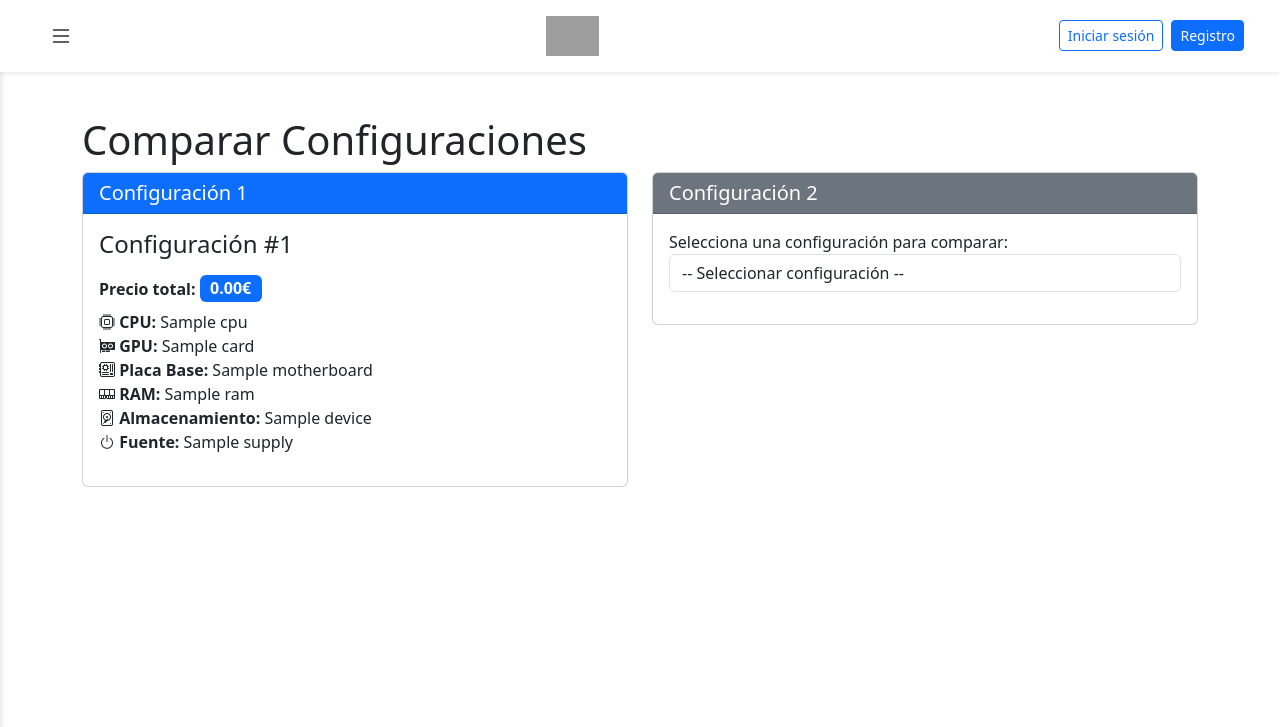
After one commit to apadoss/TFG, a Laravel app: page /configuraciones/1/comparar in a window 1280 px wide. The commit adds this page. Shown: the top 727 px of the page. Run offline with Laravel 12, Linux system fonts and the light colour scheme; tables that the repository leaves empty hold one stand-in row (values such as "Sample post"); some libraries are stand-ins or nearby versions; grey boxes are pictures that could not be loaded.

Commit message:
feat(configuraciones): Añadida comparación entre configuraciones

```diff
--- a/app/Http/Controllers/ConfiguracionesController.php
+++ b/app/Http/Controllers/ConfiguracionesController.php
@@ -36,4 +36,31 @@ class ConfiguracionesController extends Controller
 
         return redirect(route('configuraciones.index'));
     }
+
+    public function compare($id, $id2 = null){
+        $config1 = Configuracion::with([
+            'cpu',
+            'graphic_card',
+            'motherboard',
+            'ram',
+            'storage',
+            'power_supply'
+        ])->findOrFail($id);
+
+        $config2 = null;
+        if ($id2) {
+            $config2 = Configuracion::with([
+                'cpu',
+                'graphic_card',
+                'motherboard',
+                'ram',
+                'storage',
+                'power_supply'
+            ])->findOrFail($id2);
+        }
+
+        $allConfigs = Configuracion::where('id', '!=', $id)->get();
+
+        return view('configuraciones.compare', compact('config1', 'config2', 'allConfigs'));
+    }
 }
--- /dev/null
+++ b/resources/views/configuraciones/compare.blade.php
@@ -0,0 +1,424 @@
+@extends('layouts.app')
+@section('content')
+<div class="container mt-4">
+    <h1>Comparar Configuraciones</h1>
+
+    <div class="row mb-4">
+        <div class="col-md-6">
+            <div class="card">
+                <div class="card-header bg-primary text-white">
+                    <h5 class="mb-0">Configuración 1</h5>
+                </div>
+                <div class="card-body">
+                    <h4 class="mb-3">{{ $config1->name ?? 'Configuración #' . $config1->id }}</h4>
+                    <div class="mb-2">
+                        <strong>Precio total:</strong>
+                        <span class="badge bg-primary fs-6">{{ number_format($config1->total_price, 2) }}€</span>
+                    </div>
+                    <ul class="list-unstyled">
+                        <li><i class="bi bi-cpu"></i> <strong>CPU:</strong> {{ $config1->cpu->name ?? 'N/A' }}</li>
+                        <li><i class="bi bi-gpu-card"></i> <strong>GPU:</strong> {{ $config1->graphic_card->name ?? 'N/A' }}</li>
+                        <li><i class="bi bi-motherboard"></i> <strong>Placa Base:</strong> {{ $config1->motherboard->name ?? 'N/A' }}</li>
+                        <li><i class="bi bi-memory"></i> <strong>RAM:</strong> {{ $config1->ram->name ?? 'N/A' }}</li>
+                        <li><i class="bi bi-device-hdd"></i> <strong>Almacenamiento:</strong> {{ $config1->storage->name ?? 'N/A' }}</li>
+                        <li><i class="bi bi-power"></i> <strong>Fuente:</strong> {{ $config1->power_supply->name ?? 'N/A' }}</li>
+                    </ul>
+                </div>
+            </div>
+        </div>
+
+        <div class="col-md-6">
+            <div class="card">
+                <div class="card-header bg-secondary text-white">
+                    <h5 class="mb-0">Configuración 2</h5>
+                </div>
+                <div class="card-body">
+                    @if($config2)
+                        <h4 class="mb-3">{{ $config2->name ?? 'Configuración #' . $config2->id }}</h4>
+                        <div class="mb-2">
+                            <strong>Precio total:</strong>
+                            <span class="badge bg-secondary fs-6">{{ number_format($config2->total_price, 2) }}€</span>
+                        </div>
+                        <ul class="list-unstyled">
+                            <li><i class="bi bi-cpu"></i> <strong>CPU:</strong> {{ $config2->cpu->name ?? 'N/A' }}</li>
+                            <li><i class="bi bi-gpu-card"></i> <strong>GPU:</strong> {{ $config2->graphic_card->name ?? 'N/A' }}</li>
+                            <li><i class="bi bi-motherboard"></i> <strong>Placa Base:</strong> {{ $config2->motherboard->name ?? 'N/A' }}</li>
+                            <li><i class="bi bi-memory"></i> <strong>RAM:</strong> {{ $config2->ram->name ?? 'N/A' }}</li>
+                            <li><i class="bi bi-device-hdd"></i> <strong>Almacenamiento:</strong> {{ $config2->storage->name ?? 'N/A' }}</li>
+                            <li><i class="bi bi-power"></i> <strong>Fuente:</strong> {{ $config2->power_supply->name ?? 'N/A' }}</li>
+                        </ul>
+                    @else
+                        <form action="#" method="GET" id="compareForm">
+                            <div class="form-group">
+                                <label for="config2">Selecciona una configuración para comparar:</label>
+                                <select class="form-control" id="config2" name="config2" onchange="selectConfig2(this.value)">
+                                    <option value="">-- Seleccionar configuración --</option>
+                                    @foreach($allConfigs as $config)
+                                        <option value="{{ $config->id }}">
+                                            Configuración #{{ $config->id }} - {{ number_format($config->total_price, 2) }}€
+                                        </option>
+                                    @endforeach
+                                </select>
+                            </div>
+                        </form>
+                    @endif
+                </div>
+            </div>
+        </div>
+    </div>
+
+    @if($config2)
+        <!-- Resumen de diferencias -->
+        <div class="alert alert-info mb-4">
+            <h5>Resumen de comparación</h5>
+            <div class="row">
+                <div class="col-md-6">
+                    <strong>Diferencia de precio:</strong>
+                    @php
+                        $priceDiff = $config2->total_price - $config1->total_price;
+                        $pricePercent = ($config1->total_price > 0) ? round(($priceDiff / $config1->total_price) * 100, 1) : 0;
+                    @endphp
+                    @if($priceDiff > 0)
+                        <span class="badge bg-danger">+{{ number_format(abs($priceDiff), 2) }}€ (+{{ $pricePercent }}%)</span>
+                    @elseif($priceDiff < 0)
+                        <span class="badge bg-success">-{{ number_format(abs($priceDiff), 2) }}€ ({{ $pricePercent }}%)</span>
+                    @else
+                        <span class="badge bg-secondary">Mismo precio</span>
+                    @endif
+                </div>
+                <div class="col-md-6">
+                    <strong>Potencia requerida:</strong>
+                    @if($config1->power_supply && $config2->power_supply)
+                        {{ $config1->power_supply->power }}W vs {{ $config2->power_supply->power }}W
+                    @else
+                        N/A
+                    @endif
+                </div>
+            </div>
+        </div>
+
+        <!-- Tabla de comparación detallada -->
+        <div class="table-responsive">
+            <table class="table table-bordered table-striped">
+                <thead class="table-dark">
+                    <tr>
+                        <th style="width: 20%">Componente</th>
+                        <th style="width: 30%">Configuración 1</th>
+                        <th style="width: 30%">Configuración 2</th>
+                        <th style="width: 20%">Comparación</th>
+                    </tr>
+                </thead>
+                <tbody>
+                    <!-- Procesador -->
+                    <tr>
+                        <td><strong><i class="bi bi-cpu"></i> Procesador</strong></td>
+                        <td>
+                            @if($config1->cpu)
+                                {{ $config1->cpu->name }}<br>
+                                <small class="text-muted">
+                                    {{ $config1->cpu->n_cores }} núcleos / {{ $config1->cpu->n_threads }} hilos<br>
+                                    {{ $config1->cpu->clock_speed }} GHz | {{ $config1->cpu->tdp }}W TDP<br>
+                                    <strong>{{ $config1->cpu->price }}€</strong>
+                                </small>
+                            @else
+                                <span class="text-muted">No especificado</span>
+                            @endif
+                        </td>
+                        <td>
+                            @if($config2->cpu)
+                                {{ $config2->cpu->name }}<br>
+                                <small class="text-muted">
+                                    {{ $config2->cpu->n_cores }} núcleos / {{ $config2->cpu->n_threads }} hilos<br>
+                                    {{ $config2->cpu->clock_speed }} GHz | {{ $config2->cpu->tdp }}W TDP<br>
+                                    <strong>{{ $config2->cpu->price }}€</strong>
+                                </small>
+                            @else
+                                <span class="text-muted">No especificado</span>
+                            @endif
+                        </td>
+                        <td>
+                            @if($config1->cpu && $config2->cpu)
+                                @php
+                                    $coresDiff = $config2->cpu->n_cores - $config1->cpu->n_cores;
+                                    $speedDiff = $config2->cpu->clock_speed - $config1->cpu->clock_speed;
+                                @endphp
+                                @if($coresDiff > 0)
+                                    <span class="badge bg-success">+{{ $coresDiff }} núcleos</span><br>
+                                @elseif($coresDiff < 0)
+                                    <span class="badge bg-danger">{{ $coresDiff }} núcleos</span><br>
+                                @else
+                                    <span class="badge bg-secondary">Mismos núcleos</span><br>
+                                @endif
+
+                                @if($speedDiff > 0)
+                                    <span class="badge bg-success">+{{ number_format($speedDiff, 2) }} GHz</span>
+                                @elseif($speedDiff < 0)
+                                    <span class="badge bg-danger">{{ number_format($speedDiff, 2) }} GHz</span>
+                                @else
+                                    <span class="badge bg-secondary">Misma velocidad</span>
+                                @endif
+                            @else
+                                <span class="badge bg-secondary">No comparable</span>
+                            @endif
+                        </td>
+                    </tr>
+
+                    <!-- Tarjeta gráfica -->
+                    <tr>
+                        <td><strong><i class="bi bi-gpu-card"></i> Tarjeta Gráfica</strong></td>
+                        <td>
+                            @if($config1->graphic_card)
+                                {{ $config1->graphic_card->name }}<br>
+                                <small class="text-muted">
+                                    {{ $config1->graphic_card->vram }} GB {{ $config1->graphic_card->mem_type }}<br>
+                                    <strong>{{ $config1->graphic_card->price }}€</strong>
+                                </small>
+                            @else
+                                <span class="text-muted">No especificado</span>
+                            @endif
+                        </td>
+                        <td>
+                            @if($config2->graphic_card)
+                                {{ $config2->graphic_card->name }}<br>
+                                <small class="text-muted">
+                                    {{ $config2->graphic_card->vram }} GB {{ $config2->graphic_card->mem_type }}<br>
+                                    <strong>{{ $config2->graphic_card->price }}€</strong>
+                                </small>
+                            @else
+                                <span class="text-muted">No especificado</span>
+                            @endif
+                        </td>
+                        <td>
+                            @if($config1->graphic_card && $config2->graphic_card)
+                                @php
+                                    $vramDiff = $config2->graphic_card->vram - $config1->graphic_card->vram;
+                                @endphp
+                                @if($vramDiff > 0)
+                                    <span class="badge bg-success">+{{ $vramDiff }} GB VRAM</span>
+                                @elseif($vramDiff < 0)
+                                    <span class="badge bg-danger">{{ $vramDiff }} GB VRAM</span>
+                                @else
+                                    <span class="badge bg-secondary">Misma VRAM</span>
+                                @endif
+                            @else
+                                <span class="badge bg-secondary">No comparable</span>
+                            @endif
+                        </td>
+                    </tr>
+
+                    <!-- Placa Base -->
+                    <tr>
+                        <td><strong><i class="bi bi-motherboard"></i> Placa Base</strong></td>
+                        <td>
+                            @if($config1->motherboard)
+                                {{ $config1->motherboard->name }}<br>
+                                <small class="text-muted">
+                                    Socket: {{ $config1->motherboard->socket }} | {{ $config1->motherboard->size_format }}<br>
+                                    <strong>{{ $config1->motherboard->price }}€</strong>
+                                </small>
+                            @else
+                                <span class="text-muted">No especificado</span>
+                            @endif
+                        </td>
+                        <td>
+                            @if($config2->motherboard)
+                                {{ $config2->motherboard->name }}<br>
+                                <small class="text-muted">
+                                    Socket: {{ $config2->motherboard->socket }} | {{ $config2->motherboard->size_format }}<br>
+                                    <strong>{{ $config2->motherboard->price }}€</strong>
+                                </small>
+                            @else
+                                <span class="text-muted">No especificado</span>
+                            @endif
+                        </td>
+                        <td>
+                            @if($config1->motherboard && $config2->motherboard)
+                                @if($config1->motherboard->socket == $config2->motherboard->socket)
+                                    <span class="badge bg-secondary">Socket compatible</span>
+                                @else
+                                    <span class="badge bg-secondary">Socket diferente</span>
+                                @endif
+                            @else
+                                <span class="badge bg-secondary">No comparable</span>
+                            @endif
+                        </td>
+                    </tr>
+
+                    <!-- RAM -->
+                    <tr>
+                        <td><strong><i class="bi bi-memory"></i> Memoria RAM</strong></td>
+                        <td>
+                            @if($config1->ram)
+                                {{ $config1->ram->name }}<br>
+                                <small class="text-muted">
+                                    {{ $config1->ram->n_modules * $config1->ram->module_capacity }} GB {{ $config1->ram->type }} @ {{ $config1->ram->frequency }} MHz<br>
+                                    <strong>{{ $config1->ram->price }}€</strong>
+                                </small>
+                            @else
+                                <span class="text-muted">No especificado</span>
+                            @endif
+                        </td>
+                        <td>
+                            @if($config2->ram)
+                                {{ $config2->ram->name }}<br>
+                                <small class="text-muted">
+                                    {{ $config2->ram->n_modules * $config2->ram->module_capacity }} GB {{ $config2->ram->type }} @ {{ $config2->ram->frequency }} MHz<br>
+                                    <strong>{{ $config2->ram->price }}€</strong>
+                                </small>
+                            @else
+                                <span class="text-muted">No especificado</span>
+                            @endif
+                        </td>
+                        <td>
+                            @if($config1->ram && $config2->ram)
+                                @php
+                                    $ramDiff = ($config2->ram->n_modules * $config2->ram->module_capacity) - ($config1->ram->n_modules * $config1->ram->module_capacity);
+                                    $speedDiff = $config2->ram->frequency - $config1->ram->frequency;
+                                @endphp
+                                @if($ramDiff > 0)
+                                    <span class="badge bg-success">+{{ $ramDiff }} GB</span><br>
+                                @elseif($ramDiff < 0)
+                                    <span class="badge bg-danger">{{ $ramDiff }} GB</span><br>
+                                @else
+                                    <span class="badge bg-secondary">Misma capacidad</span><br>
+                                @endif
+
+                                @if($speedDiff > 0)
+                                    <span class="badge bg-success">+{{ $speedDiff }} MHz</span>
+                                @elseif($speedDiff < 0)
+                                    <span class="badge bg-danger">{{ $speedDiff }} MHz</span>
+                                @else
+                                    <span class="badge bg-secondary">Misma velocidad</span>
+                                @endif
+                            @else
+                                <span class="badge bg-secondary">No comparable</span>
+                            @endif
+                        </td>
+                    </tr>
+
+                    <!-- Almacenamiento -->
+                    <tr>
+                        <td><strong><i class="bi bi-device-hdd"></i> Almacenamiento</strong></td>
+                        <td>
+                            @if($config1->storage)
+                                {{ $config1->storage->name }}<br>
+                                <small class="text-muted">
+                                    {{ $config1->storage->storage }} TB {{ $config1->storage->type }}<br>
+                                    <strong>{{ $config1->storage->price }}€</strong>
+                                </small>
+                            @else
+                                <span class="text-muted">No especificado</span>
+                            @endif
+                        </td>
+                        <td>
+                            @if($config2->storage)
+                                {{ $config2->storage->name }}<br>
+                                <small class="text-muted">
+                                    {{ $config2->storage->storage }} TB {{ $config2->storage->type }}<br>
+                                    <strong>{{ $config2->storage->price }}€</strong>
+                                </small>
+                            @else
+                                <span class="text-muted">No especificado</span>
+                            @endif
+                        </td>
+                        <td>
+                            @if($config1->storage && $config2->storage)
+                                @php
+                                    $storageDiff = $config2->storage->storage - $config1->storage->storage;
+                                @endphp
+                                @if($storageDiff > 0)
+                                    <span class="badge bg-success">+{{ $storageDiff }} GB</span>
+                                @elseif($storageDiff < 0)
+                                    <span class="badge bg-danger">{{ $storageDiff }} GB</span>
+                                @else
+                                    <span class="badge bg-secondary">Misma capacidad</span>
+                                @endif
+                            @else
+                                <span class="badge bg-secondary">No comparable</span>
+                            @endif
+                        </td>
+                    </tr>
+
+                    <!-- Fuente de alimentación -->
+                    <tr>
+                        <td><strong><i class="bi bi-power"></i> Fuente</strong></td>
+                        <td>
+                            @if($config1->power_supply)
+                                {{ $config1->power_supply->name }}<br>
+                                <small class="text-muted">
+                                    {{ $config1->power_supply->power }}W | {{ $config1->power_supply->certification }}<br>
+                                    <strong>{{ $config1->power_supply->price }}€</strong>
+                                </small>
+                            @else
+                                <span class="text-muted">No especificado</span>
+                            @endif
+                        </td>
+                        <td>
+                            @if($config2->power_supply)
+                                {{ $config2->power_supply->name }}<br>
+                                <small class="text-muted">
+                                    {{ $config2->power_supply->power }}W | {{ $config2->power_supply->certification }}<br>
+                                    <strong>{{ $config2->power_supply->price }}€</strong>
+                                </small>
+                            @else
+                                <span class="text-muted">No especificado</span>
+                            @endif
+                        </td>
+                        <td>
+                            @if($config1->power_supply && $config2->power_supply)
+                                @php
+                                    $powerDiff = $config2->power_supply->power - $config1->power_supply->power;
+                                @endphp
+                                @if($powerDiff > 0)
+                                    <span class="badge bg-danger">+{{ $powerDiff }}W (peor)</span>
+                                @elseif($powerDiff < 0)
+                                    <span class="badge bg-success">{{ $powerDiff }}W (mejor)</span>
+                                @else
+                                    <span class="badge bg-secondary">Misma potencia</span>
+                                @endif
+                            @else
+                                <span class="badge bg-secondary">No comparable</span>
+                            @endif
+                        </td>
+                    </tr>
+
+                    <!-- Precio total -->
+                    <tr class="table-active">
+                        <td><strong>PRECIO TOTAL</strong></td>
+                        <td><h5 class="mb-0">{{ number_format($config1->total_price, 2) }}€</h5></td>
+                        <td><h5 class="mb-0">{{ number_format($config2->total_price, 2) }}€</h5></td>
+                        <td>
+                            @php
+                                $priceDiff = $config2->total_price - $config1->total_price;
+                                $pricePercent = ($config1->total_price > 0) ? round(($priceDiff / $config1->total_price) * 100, 1) : 0;
+                            @endphp
+
+                            @if($priceDiff > 0)
+                                <span class="badge bg-danger">+{{ number_format(abs($priceDiff), 2) }}€<br>(+{{ $pricePercent }}%)</span>
+                            @elseif($priceDiff < 0)
+                                <span class="badge bg-success">-{{ number_format(abs($priceDiff), 2) }}€<br>({{ $pricePercent }}%)</span>
+                            @else
+                                <span class="badge bg-secondary">Mismo precio</span>
+                            @endif
+                        </td>
+                    </tr>
+                </tbody>
+            </table>
+        </div>
+
+        <div class="text-center mt-4">
+            <a href="{{ route('configuraciones.index') }}" class="btn btn-primary">
+                <i class="bi bi-arrow-left"></i> Volver a configuraciones
+            </a>
+        </div>
+    @endif
+</div>
+
+<script>
+    function selectConfig2(configId) {
+        if (configId) {
+            window.location.href = '{{ route('configuraciones.compare', $config1->id) }}/' + configId;
+        }
+    }
+</script>
+@endsection
--- a/resources/views/configuraciones/index.blade.php
+++ b/resources/views/configuraciones/index.blade.php
@@ -40,6 +40,9 @@
                     <td>
                         <div class="d-flex flex-column gap-2">
                             <button class="btn btn-primary">Editar</button>
+                            <a href="{{ route('configuraciones.compare', $configuracion->id) }}" class="btn btn-warning">
+                                <i class="bi bi-arrows-angle-expand"></i> Comparar
+                        </a>
                             <button class="btn btn-danger">Eliminar</button>
                         </div>
                     </td>
--- a/routes/web.php
+++ b/routes/web.php
@@ -35,3 +35,4 @@ Route::post('/asesor-ia/message', [AIConsultantController::class, 'sendMessage']
 Route::get('/configuraciones/index', [ConfiguracionesController::class, 'index'])->name('configuraciones.index');
 Route::get('/configuraciones/create', [ConfiguracionesController::class, 'create'])->name('configuraciones.create');
 Route::post('/configuraciones/store', [ConfiguracionesController::class, 'store'])->name('configuraciones.store');
+Route::get('/configuraciones/{id}/comparar/{id2?}', [ConfiguracionesController::class, 'compare'])->name('configuraciones.compare');
```
Also changed, not shown: public/js/configuraciones.js (+4 -4 lines).
